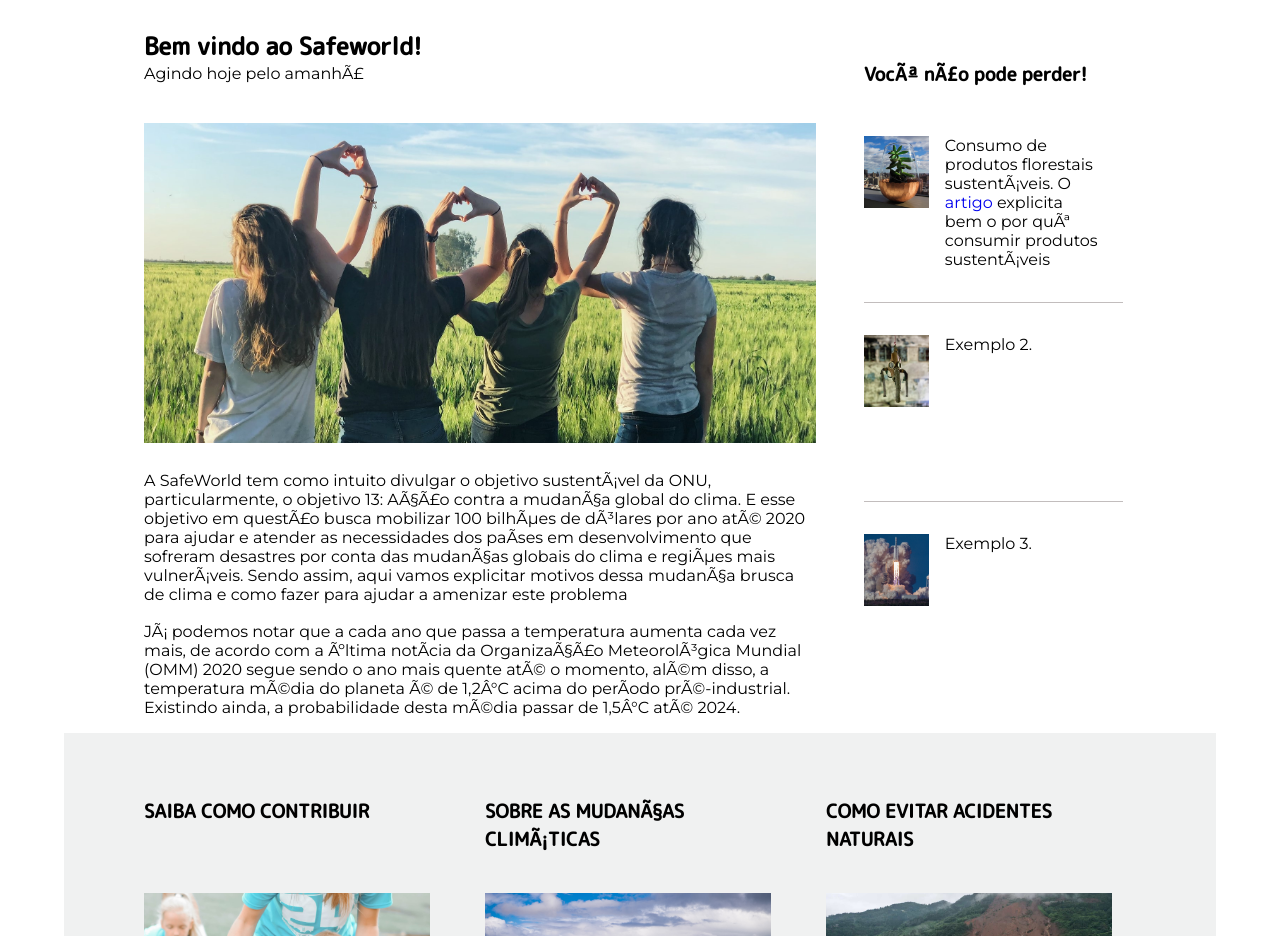
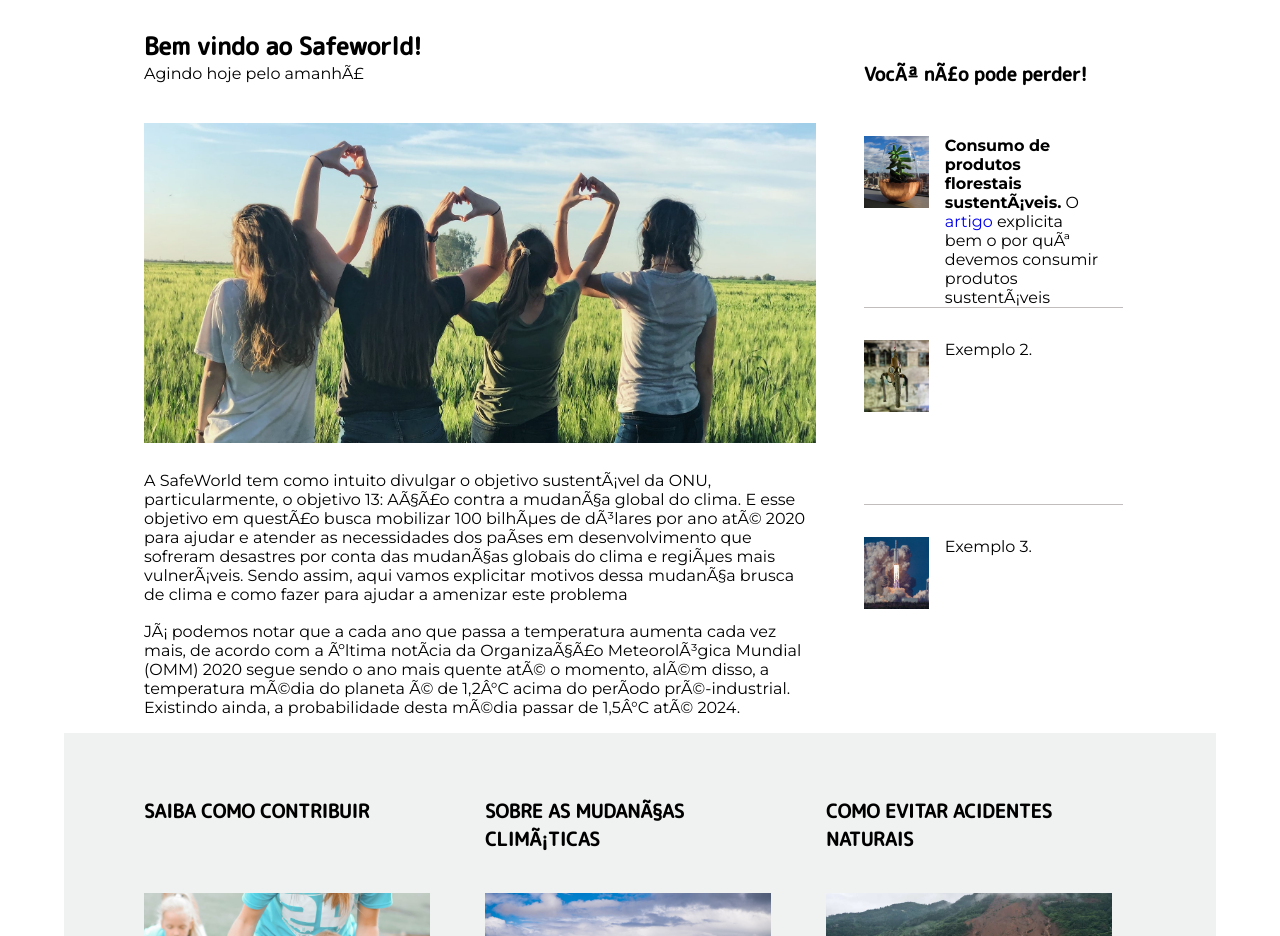
Before and after one commit to rafaelamuniz/rafaelamuniz.github.io, a plain HTML site: page index.html in a window 1280 px wide. Shown: the part 820-1756 px from the top of the page. Drawn offline with Linux system fonts and the light colour scheme.

Commit message:
Update index.html

```diff
--- a/index.html
+++ b/index.html
@@ -118,7 +118,7 @@
 
 				<div class="div-1-section-2">
 					<img src="plantinha-na-jarra.jpg" alt="plantinha na jarra." />
-					<p>Consumo de produtos florestais sustentáveis. O <a href="https://br.fsc.org/preview.revista-ecojardimdezembro2013origem-sustentvel.a-685.pdf" target="_blank">artigo</a> explicita bem o por quê consumir produtos sustentáveis</p>
+					<p><b>Consumo de produtos florestais sustentáveis.</b> O <a href="https://br.fsc.org/preview.revista-ecojardimdezembro2013origem-sustentvel.a-685.pdf" target="_blank">artigo</a> explicita bem o por quê devemos consumir produtos sustentáveis</p>
 
 				</div>
 
```
